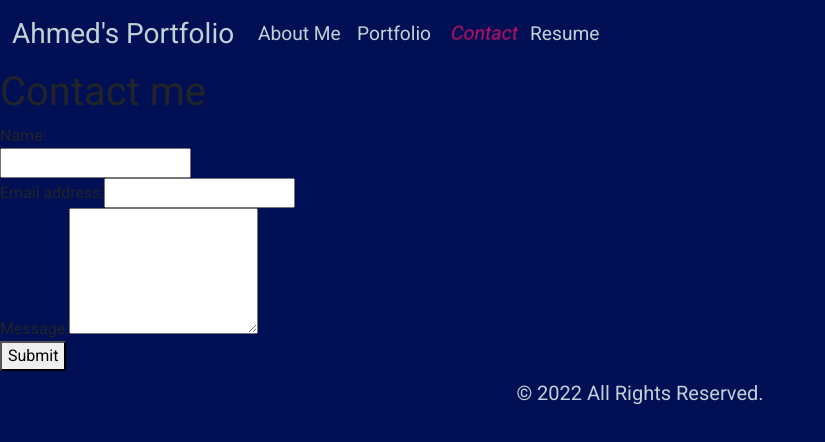
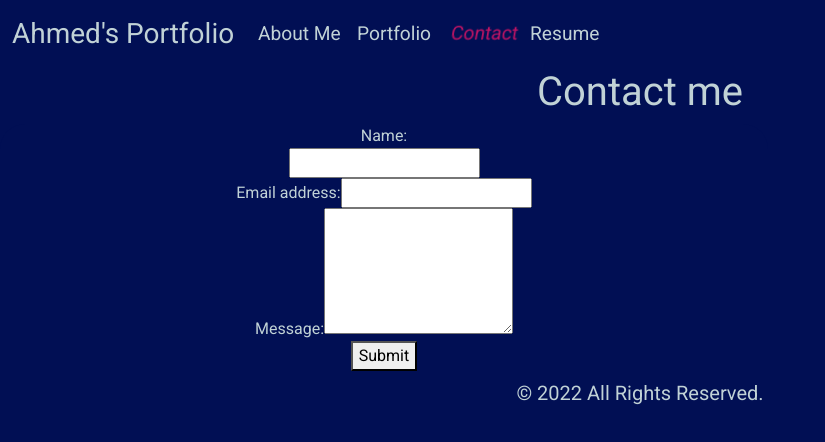
Before and after one commit to AhmedAlkh/react-portfolio, a React (Create React App) app in the folder my-app/: page / in a window 1280 px wide. Both pictures are taken after a click on the button "Contact". Shown: the top 442 px of the page, without its empty margins (0-825 px from the left). Built offline with nearby package versions, Linux system fonts and the light colour scheme.

Commit message:
started styling contact form

```diff
--- a/my-app/public/styles.css
+++ b/my-app/public/styles.css
@@ -191,7 +191,18 @@ div .carousel-indicators {
 
 /* ----------------- Contact ---------------- */
 
+.contact-container {
+  text-align: center;
+  color: rgb(193, 210, 214);
+}
 
+.contact-form {
+  text-align: center;
+  background-color: #010f54;
+  border-radius: 25px 25px 0px 0px;
+  width: 60%;
+  margin: 0;
+}
 
 /* ----------------- Resume ---------------- */
 
--- a/my-app/src/components/Contact.js
+++ b/my-app/src/components/Contact.js
@@ -35,9 +35,9 @@ function Contact() {
     };
 
     return (
-      <section>
+      <section className="contact-container">
         <h1>Contact me</h1>
-        <form id="contact-form" onSubmit={handleSubmit}>
+        <form className="contact-form" onSubmit={handleSubmit}>
           <div>
             <label htmlFor="name">Name:</label><br></br>
             <input type="text" name="name" defaultValue={name} onBlur={handleChange} />
```
Also changed, not shown: 1 other file (tests, documents, lock files or other folders).
